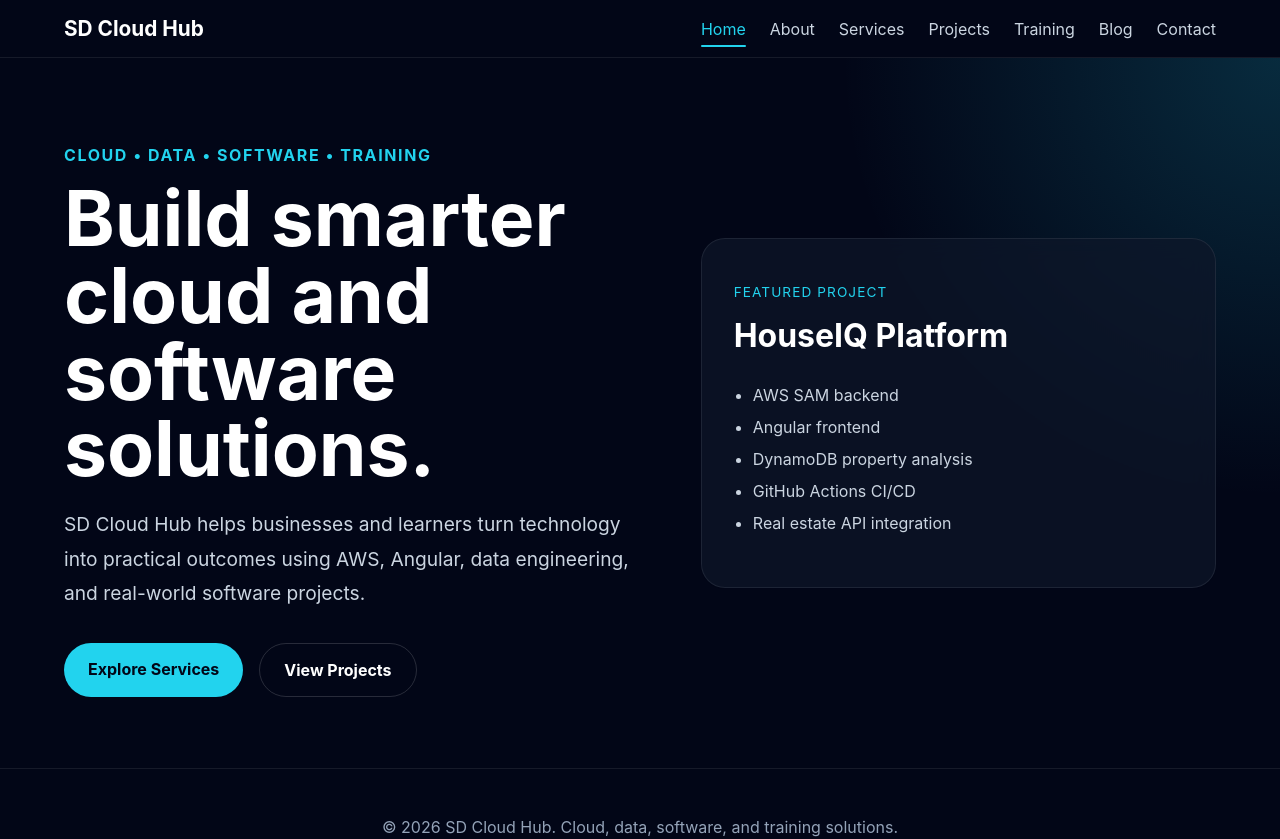
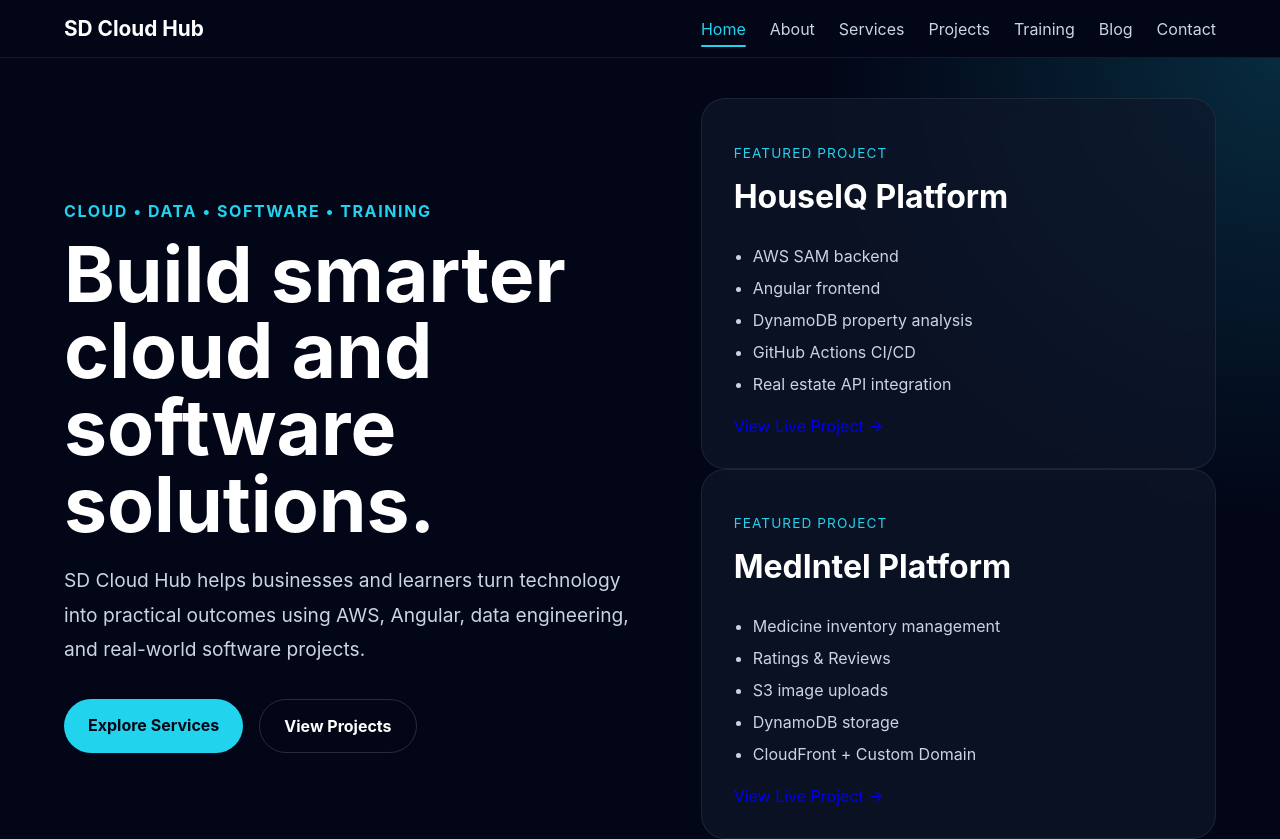
Before and after one commit to samueldesalegn/sdcloudhub, an Angular app in the folder sdcloudhub-frontend/: page / in a window 1280 px wide. Shown: the top 839 px of the page. Built offline with nearby package versions, Linux system fonts and the light colour scheme.

Commit message:
Added MedIntel live project to the website

```diff
--- a/sdcloudhub-frontend/src/app/pages/home/home.html
+++ b/sdcloudhub-frontend/src/app/pages/home/home.html
@@ -26,6 +26,7 @@
     </div>
   </div>
 
+  <div class="hero-projects">
     <div class="hero-card">
       <p class="card-label">
         Featured Project
@@ -42,5 +43,40 @@
         <li>GitHub Actions CI/CD</li>
         <li>Real estate API integration</li>
       </ul>
+
+      <a
+        href="https://houseiq.sdcloudhub.com"
+        target="_blank"
+        class="project-link"
+      >
+        View Live Project →
+      </a>
+    </div>
+
+    <div class="hero-card">
+      <p class="card-label">
+        Featured Project
+      </p>
+
+      <h2>
+        MedIntel Platform
+      </h2>
+
+      <ul>
+        <li>Medicine inventory management</li>
+        <li>Ratings & Reviews</li>
+        <li>S3 image uploads</li>
+        <li>DynamoDB storage</li>
+        <li>CloudFront + Custom Domain</li>
+      </ul>
+
+      <a
+        href="https://medintel.sdcloudhub.com"
+        target="_blank"
+        class="project-link"
+      >
+        View Live Project →
+      </a>
+    </div>
   </div>
 </section>
```
Lines whose indentation alone changed are shown as unchanged.
